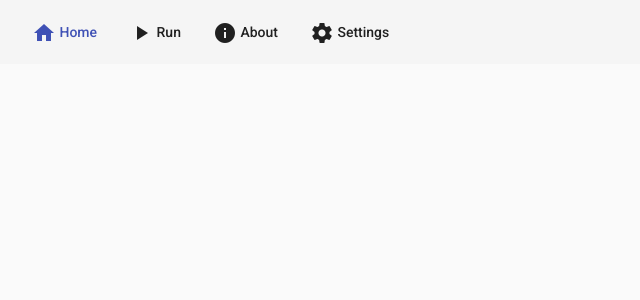
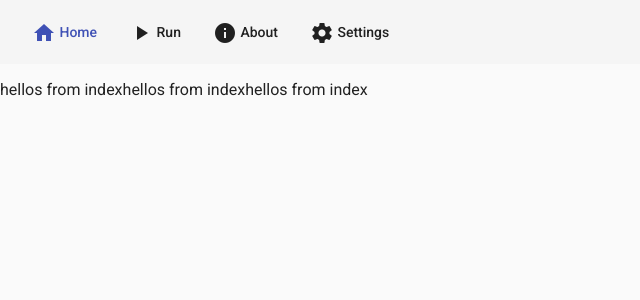
Before and after one commit to ThanosApostolou/omv, an Angular app in the folder omv-client/: page /index in a window 1280 px wide. Shown: the top 300 px of the page, without its empty margins (0-640 px from the left). Built offline with nearby package versions, Linux system fonts and the light colour scheme.

Commit message:
add angular flex-layout

```diff
--- a/omv-client/package.json
+++ b/omv-client/package.json
@@ -32,11 +32,13 @@
         "@angular/common": "^9.0.7",
         "@angular/compiler": "^9.0.7",
         "@angular/core": "^9.0.7",
+        "@angular/flex-layout": "^9.0.0-beta.29",
         "@angular/forms": "^9.0.7",
         "@angular/material": "^9.2.0",
         "@angular/platform-browser": "^9.0.7",
         "@angular/platform-browser-dynamic": "^9.0.7",
         "@angular/router": "^9.0.7",
+        "flex-layout": "^1.0.1",
         "rxjs": "^6.5.5",
         "tslib": "^1.10.0",
         "zone.js": "~0.10.2"
--- a/omv-client/src/app/app.module.ts
+++ b/omv-client/src/app/app.module.ts
@@ -10,6 +10,7 @@ import { MatIconModule } from '@angular/material/icon';
 import { MatButtonModule } from '@angular/material/button';
 import { MatButtonToggleModule } from '@angular/material/button-toggle';
 import { MatGridListModule } from '@angular/material/grid-list';
+import {FlexLayoutModule} from '@angular/flex-layout';
 
 import { AppComponent } from './app.component';
 import { Index } from '../views/index.component';
@@ -33,7 +34,8 @@ import { NotFound } from '../views/notfound.component';
         MatIconModule,
         MatButtonModule,
         MatButtonToggleModule,
-        MatGridListModule
+        MatGridListModule,
+        FlexLayoutModule
     ],
     providers: [],
     bootstrap: [AppComponent]
--- a/omv-client/src/views/index.component.html
+++ b/omv-client/src/views/index.component.html
@@ -1,8 +1,6 @@
 
-<div>
-<mat-grid-list cols="1" rowHeight=fit>
-    <mat-grid-tile>
-        <p>helloSS from index</p>
-    </mat-grid-tile>
-</mat-grid-list>
+<div fxLayout="row" fxLayout.xs="column">
+    <p>hellos from index</p>
+    <p>hellos from index</p>
+    <p>hellos from index</p>
 </div>
```
Also changed, not shown: 1 other file (tests, documents, lock files or other folders).
